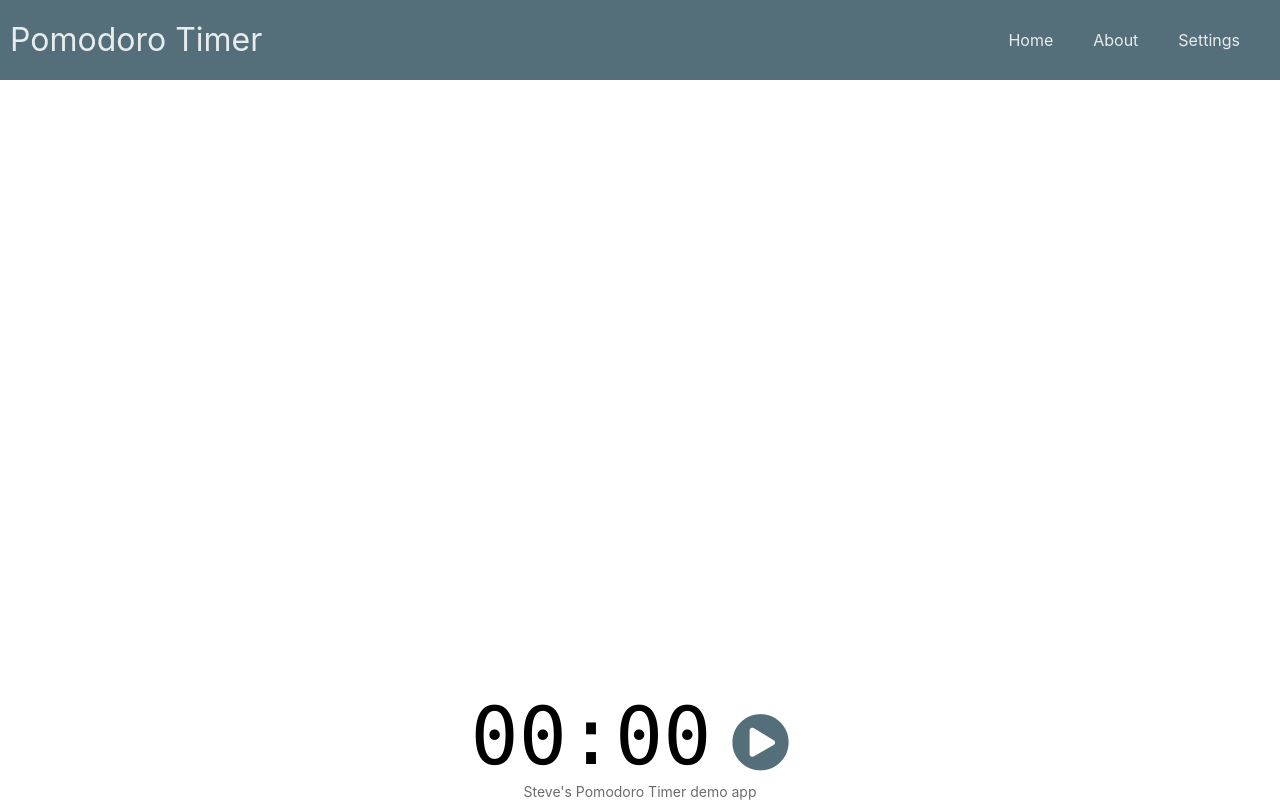
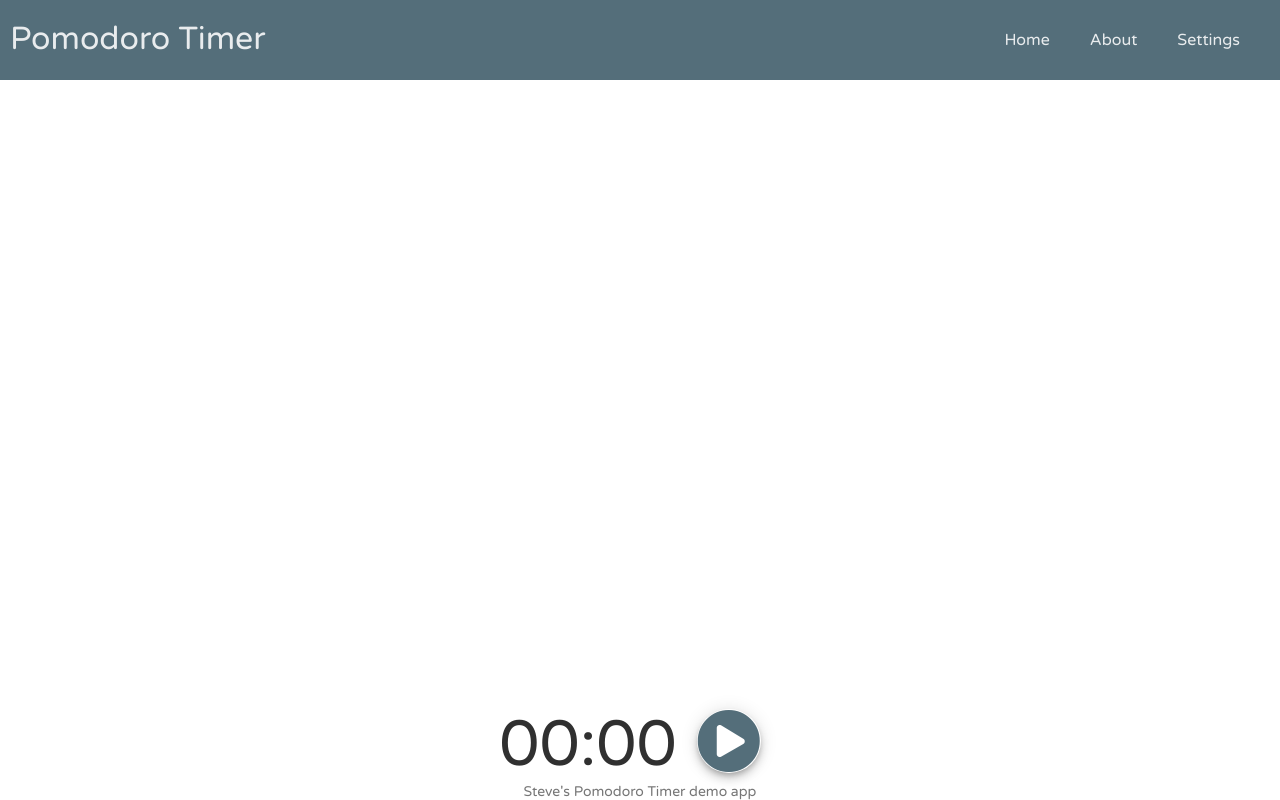
Before and after one commit to StevenMcgrew/Vue3_PomodoroTimer, a Vue app: page / in a window 1280 px wide. Built offline with nearby package versions, Linux system fonts and the light colour scheme.

Commit message:
Style changes

```diff
--- a/index.html
+++ b/index.html
@@ -1,14 +1,18 @@
 <!DOCTYPE html>
 <html lang="en">
+
 <head>
   <meta charset="UTF-8" />
-    <link rel="stylesheet" href="https://cdnjs.cloudflare.com/ajax/libs/font-awesome/5.15.2/css/all.min.css"/>
+  <link rel="stylesheet" href="https://cdnjs.cloudflare.com/ajax/libs/font-awesome/5.15.2/css/all.min.css" />
+  <link href="https://fonts.googleapis.com/css2?family=Varela+Round&display=swap" rel="stylesheet">
   <link rel="icon" href="/favicon.ico" />
   <meta name="viewport" content="width=device-width, initial-scale=1.0" />
   <title>Pomodoro Timer</title>
 </head>
+
 <body>
   <div id="app"></div>
   <script type="module" src="/src/main.js"></script>
 </body>
+
 </html>
--- a/src/App.vue
+++ b/src/App.vue
@@ -21,31 +21,38 @@ import FinishedPopup from './components/FinishedPopup.vue'
 </template>
 
 <style>
+@import url('https://fonts.googleapis.com/css2?family=Varela+Round&display=swap');
+
 *,
 *::before,
 *::after {
     box-sizing: border-box;
 }
+
 html {
     font-size: 0.0625rem;
 }
+
 body {
     font-size: 16rem;
-    font-family: -apple-system, BlinkMacSystemFont, "Segoe UI", Roboto, Oxygen,
+    font-family: 'Varela Round', -apple-system, BlinkMacSystemFont, "Segoe UI", Roboto, Oxygen,
         Ubuntu, Cantarell, "Open Sans", "Helvetica Neue", sans-serif;
     min-height: 100vh;
     margin: 0;
 }
+
 input,
 textarea,
 button {
     font: inherit;
 }
+
 #app {
     display: flex;
     flex-direction: column;
     min-height: 100vh;
 }
+
 .page-container {
     flex: 1;
     display: flex;
--- a/src/components/Counter.vue
+++ b/src/components/Counter.vue
@@ -8,8 +8,8 @@
 
 <style scoped>
 span {
-    font-family: 'Lucida Console', 'Courier New', Courier, monospace;
-    font-size: 80rem;
-    font-weight: 300;
+    font-family: 'Varela Round', 'Lucida Console', 'Courier New', Courier, monospace;
+    font-size: 64rem;
+    color: #303030;
 }
 </style>
--- a/src/components/Footer.vue
+++ b/src/components/Footer.vue
@@ -6,6 +6,6 @@
 footer {
     text-align: center;
     font-size: 14rem;
-    color: #6c6c6c;
+    color: #767676;
 }
 </style>
--- a/src/components/Header.vue
+++ b/src/components/Header.vue
@@ -36,7 +36,7 @@ h1:hover {
     color: #ffffffde;
 }
 
-@media only screen and (max-width: 554px) {
+@media only screen and (max-width: 586px) {
     .header-nav {
         float: none;
         text-align: center;
--- a/src/components/PlayPauseBtn.vue
+++ b/src/components/PlayPauseBtn.vue
@@ -3,18 +3,30 @@
 </script>
 
 <template>
-    <div role="button" class="play-pause-btn" @click="$store.commit('toggleTimer')">
-        <i v-show="!$store.state.isTimerRunning" class="fas fa-play-circle"></i>
-        <i v-show="$store.state.isTimerRunning" class="fas fa-pause-circle"></i>
+    <div class="pp-btn-container">
+        <i role="button" @click="$store.commit('toggleTimer')" v-show="!$store.state.isTimerRunning" class="fas fa-play-circle"></i>
+        <i role="button" @click="$store.commit('toggleTimer')" v-show="$store.state.isTimerRunning" class="fas fa-pause-circle"></i>
     </div>
 </template>
 
 <style scoped>
-.play-pause-btn {
+.pp-btn-container {
     display: inline;
-    font-size: 58rem;
     padding: 20rem;
+    text-align: center;
+}
+
+i {
+    box-shadow: 0px 3px 5px -1px rgb(0 0 0 / 20%), 0px 6px 10px 0px rgb(0 0 0 / 14%), 0px 1px 18px 0px rgb(0 0 0 / 12%);
+    font-size: 64rem;
     cursor: pointer;
     color: rgb(84 110 122);
+    border-radius: 50%;
+}
+
+@media only screen and (max-width: 430px) {
+    .pp-btn-container {
+        display: block;
+    }
 }
 </style>
```
Lines whose indentation alone changed are shown as unchanged.
